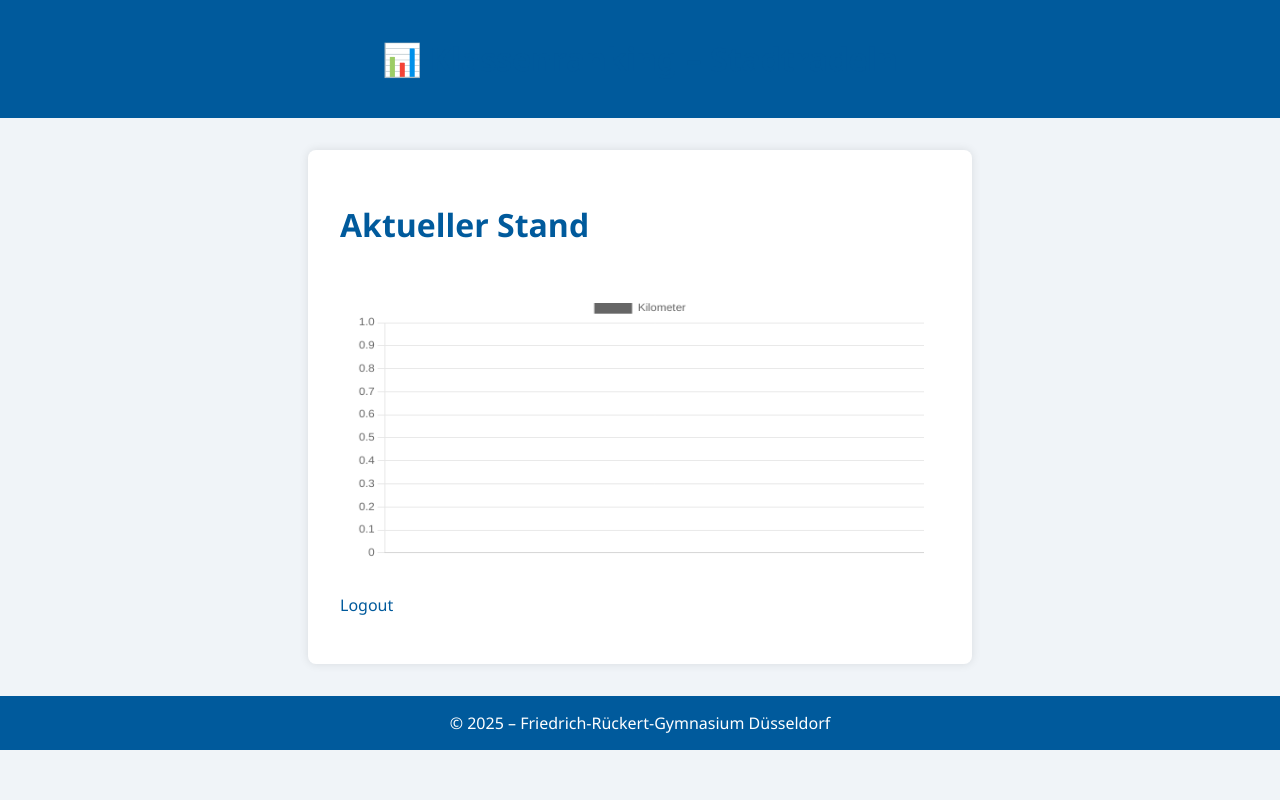
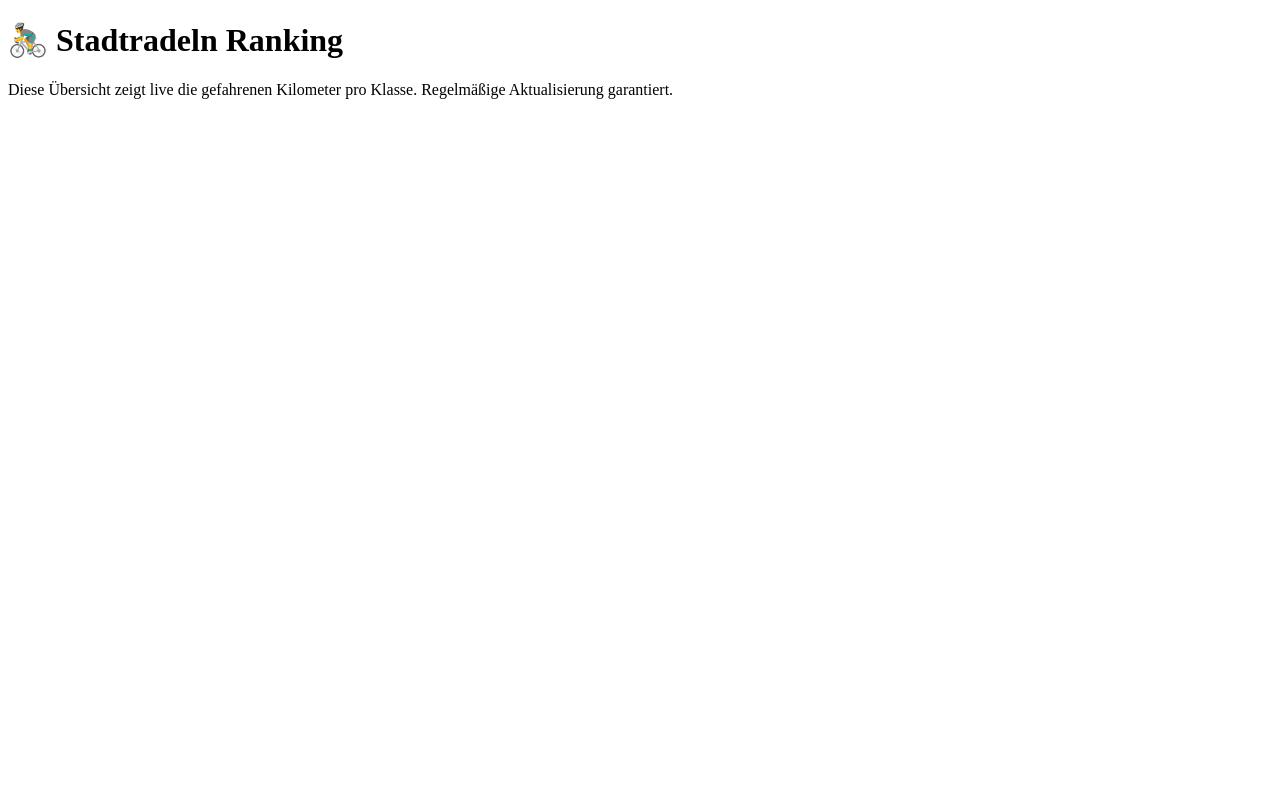
Before and after one commit to hornse/stadtradelnv2, a PHP site: page /admin/dashboard.php in a window 1280 px wide. Run offline with PHP 8.4, Linux system fonts and the light colour scheme; data that the repository does not hold is empty; a map, chart or similar area stays blank.

Commit message:
dashboard.php neu

```diff
--- a/admin/dashboard.php
+++ b/admin/dashboard.php
@@ -1,45 +1,57 @@
-<?php
-$db = new PDO('../db.sqlite');
-$stmt = $db->query("SELECT klasse, SUM(kilometer) AS kilometer FROM eintraege GROUP BY klasse ORDER BY kilometer DESC");
-$data = $stmt->fetchAll(PDO::FETCH_ASSOC);
-?>
 <!DOCTYPE html>
 <html lang="de">
 <head>
-  <link rel="stylesheet" href="../style.css">
   <meta charset="UTF-8">
-  <title>Stadtradeln Dashboard</title>
+  <title>Stadtradeln – Klassenranking</title>
+  <script src="https://cdn.jsdelivr.net/npm/chart.js"></script>
+  <link rel="stylesheet" href="style.css">
 </head>
 <body>
-<header>
-  <h1>📊 Klassenranking – Stadtradeln</h1>
-</header>
-<main>
-  <h1>Aktueller Stand</h1>
-  <canvas id="chart" width="400" height="200"></canvas>
-  <script src="https://cdn.jsdelivr.net/npm/chart.js"></script>
+  <div class="container">
+    <h1>🚴‍♂️ Stadtradeln Ranking</h1>
+    <p>Diese Übersicht zeigt live die gefahrenen Kilometer pro Klasse. Regelmäßige Aktualisierung garantiert.</p>
+    <canvas id="rankingChart"></canvas>
+  </div>
+
   <script>
-    const data = <?php echo json_encode($data); ?>;
-    const ctx = document.getElementById('chart').getContext('2d');
-    new Chart(ctx, {
+    async function ladeDaten() {
+      const res = await fetch('data.php');
+      const daten = await res.json();
+      const labels = daten.map(e => e.klasse);
+      const werte = daten.map(e => e.km);
+      const farben = daten.map(e => e.farbe);
+
+      new Chart(document.getElementById('rankingChart'), {
         type: 'bar',
         data: {
-        labels: data.map(e => e.klasse),
+          labels: labels,
           datasets: [{
             label: 'Kilometer',
-          data: data.map(e => e.kilometer),
-          backgroundColor: data.map((_, i) => `hsl(${i * 50 % 360}, 60%, 60%)`)
+            data: werte,
+            backgroundColor: farben,
+            borderRadius: 6
           }]
         },
         options: {
-        scales: { y: { beginAtZero: true } }
+          responsive: true,
+          plugins: {
+            legend: { display: false },
+            title: {
+              display: true,
+              text: 'Gefahrene Kilometer je Klasse'
+            }
+          },
+          scales: {
+            y: {
+              beginAtZero: true,
+              title: { display: true, text: 'Kilometer' }
+            }
+          }
         }
       });
+    }
+
+    ladeDaten();
   </script>
-  <p><a href="../auth/logout.php">Logout</a></p>
-</main>
-<footer>
-  &copy; 2025 – Friedrich-Rückert-Gymnasium Düsseldorf
-</footer>
 </body>
 </html>
```
Lines whose indentation alone changed are shown as unchanged.
